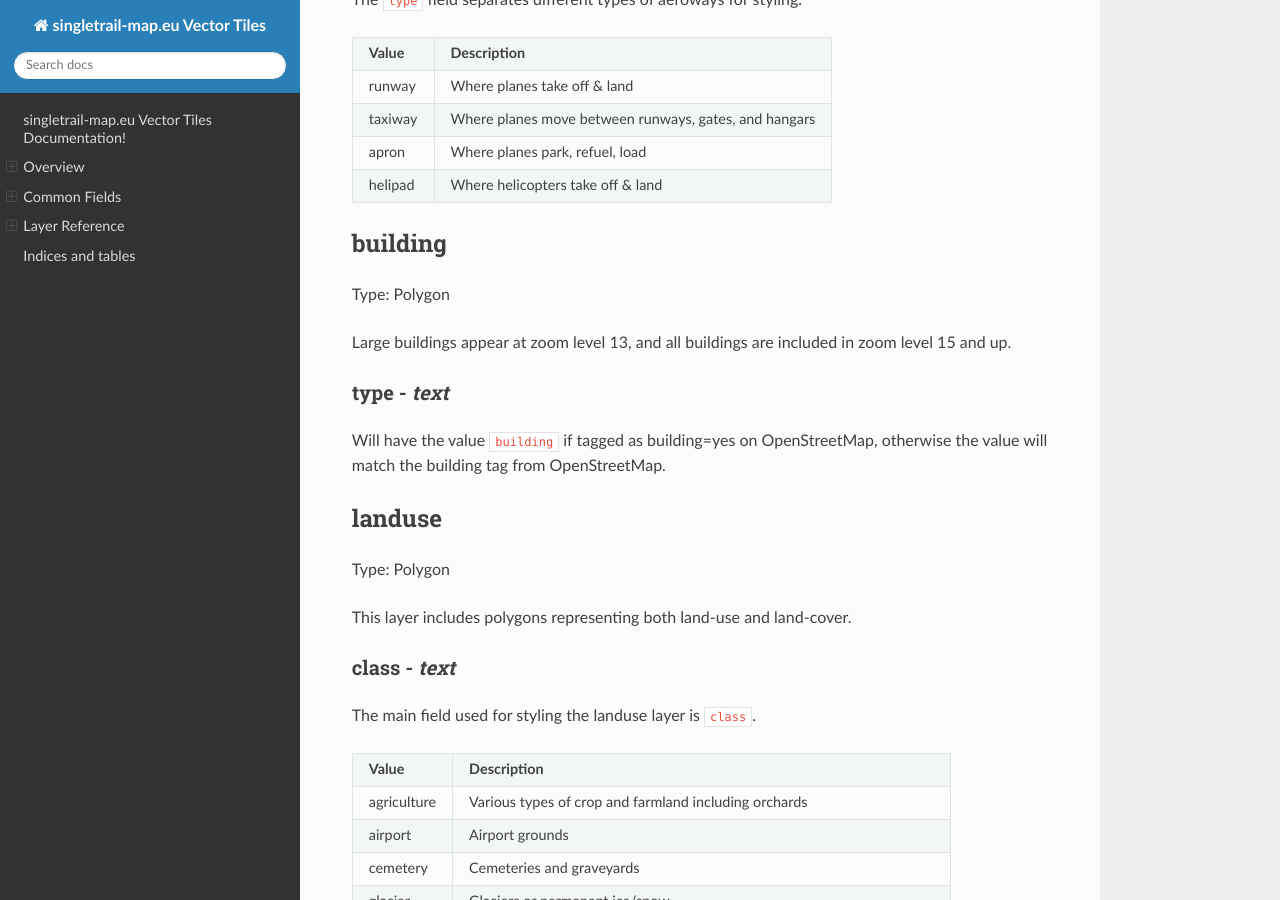
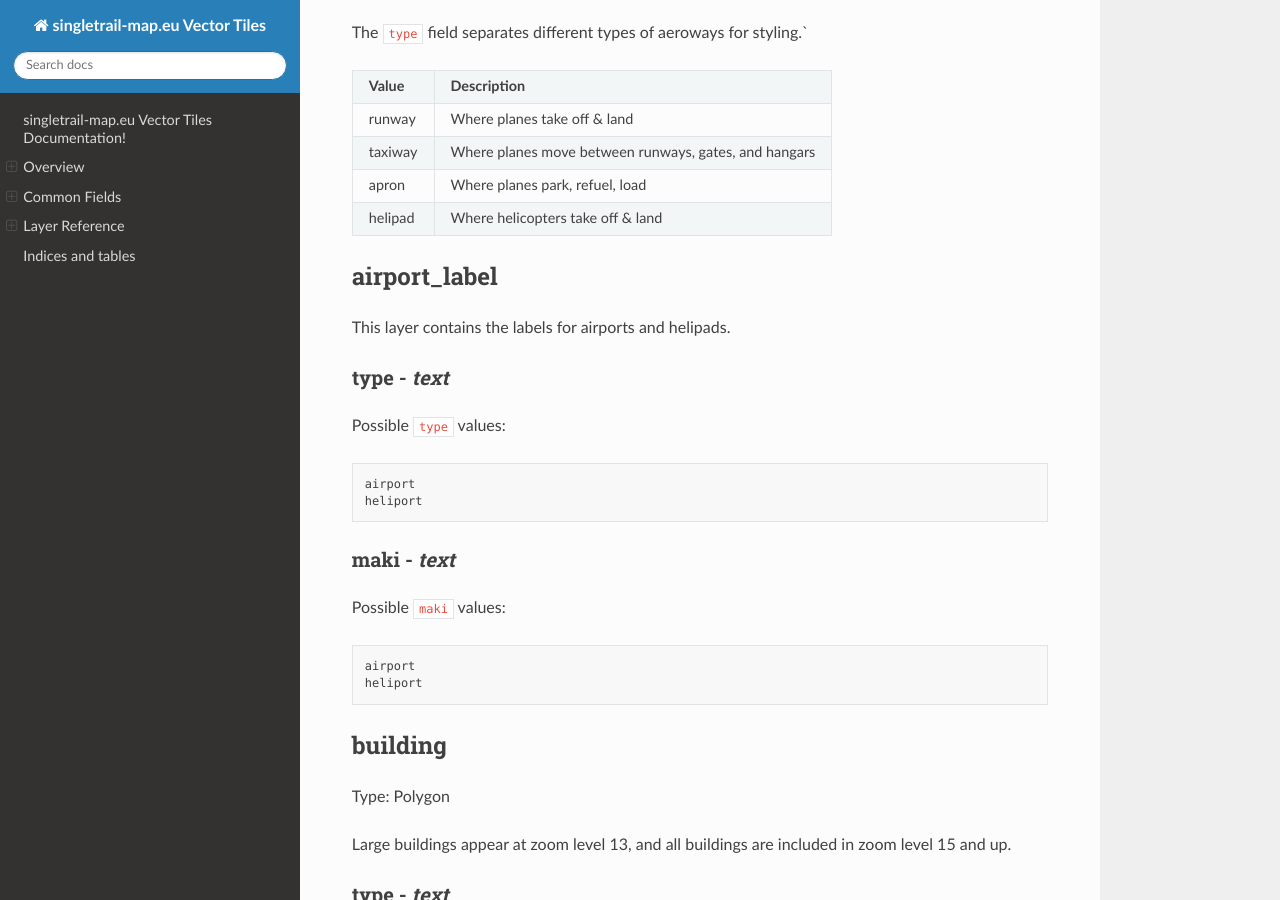
Before and after one commit to joe-akeem/contour-tiles, a Sphinx documentation site: the page built from docs/source/index.rst, in a window 1280 px wide and 900 px high, scrolled down 1714 px. Built offline with Sphinx 7.4.7 and the Read the Docs theme 2.0.0, drawn with Linux system fonts in a browser that asks for light colours; the version number could not be read and is left out; some of the changed text lies outside the part shown.

Commit message:
Added airport_label layer.

```diff
--- a/docs/source/index.rst
+++ b/docs/source/index.rst
@@ -37,6 +37,8 @@
 | :ref:`admin`           | 0                               |
 +------------------------+---------------------------------+
 | :ref:`aeroway`         | 9                               |
++------------------------+---------------------------------+
+| :ref:`airport_label`   | 9                               |
 +------------------------+---------------------------------+
 | :ref:`building`        | 13                              |
 +------------------------+---------------------------------+
@@ -105,6 +105,27 @@
 | helipad                | Where helicopters take off & land                                    |
 +------------------------+----------------------------------------------------------------------+
 
+.. _airport_label:
+
+airport_label
+-------------
+This layer contains the labels for airports and helipads.
+
+type - *text*
+^^^^^^^^^^^^^
+Possible ``type`` values::
+
+   airport
+   heliport
+
+maki - *text*
+^^^^^^^^^^^^^
+Possible ``maki`` values::
+
+   airport
+   heliport
+
+.. _building:
 
 building
 --------
```
Also changed, not shown: other parts of docs/source/index.rst (+0 -2 lines), 2 other files.
